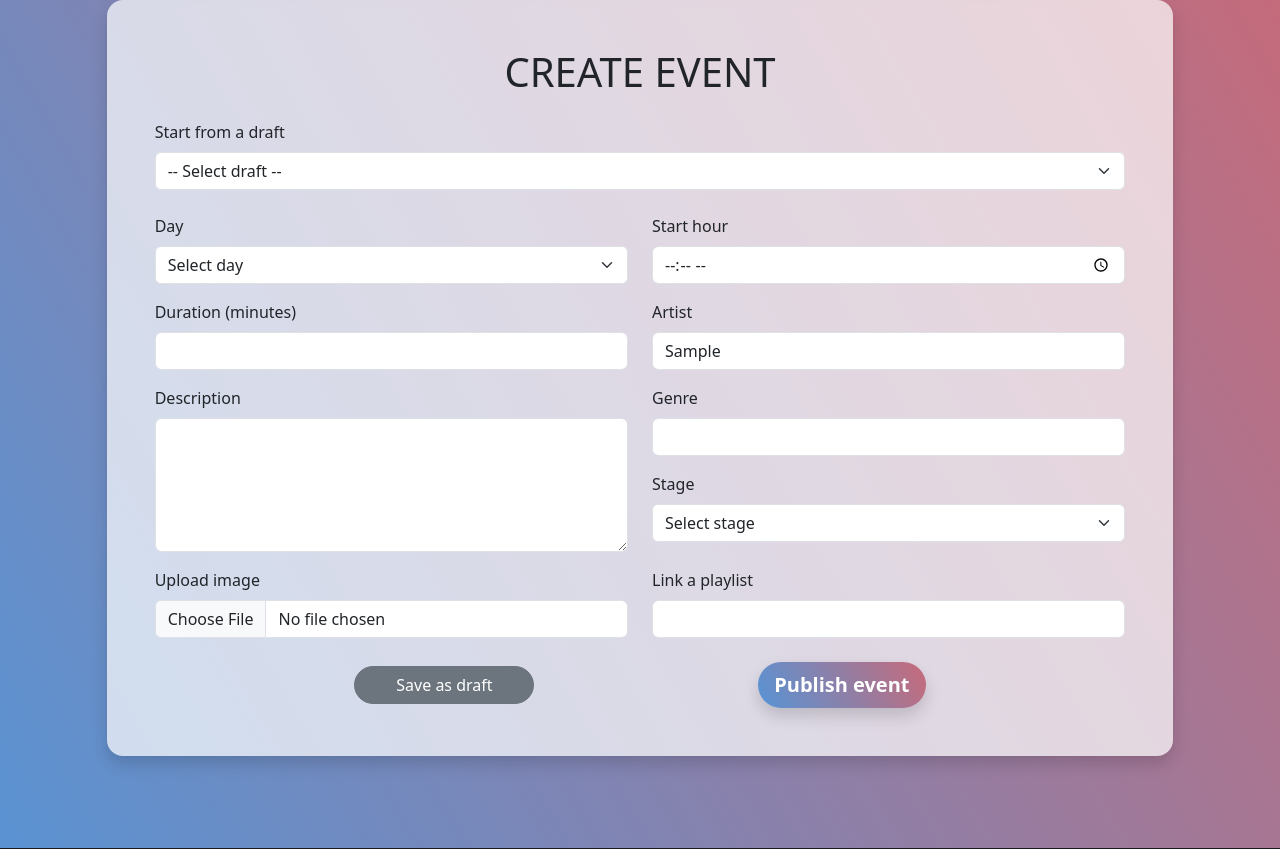
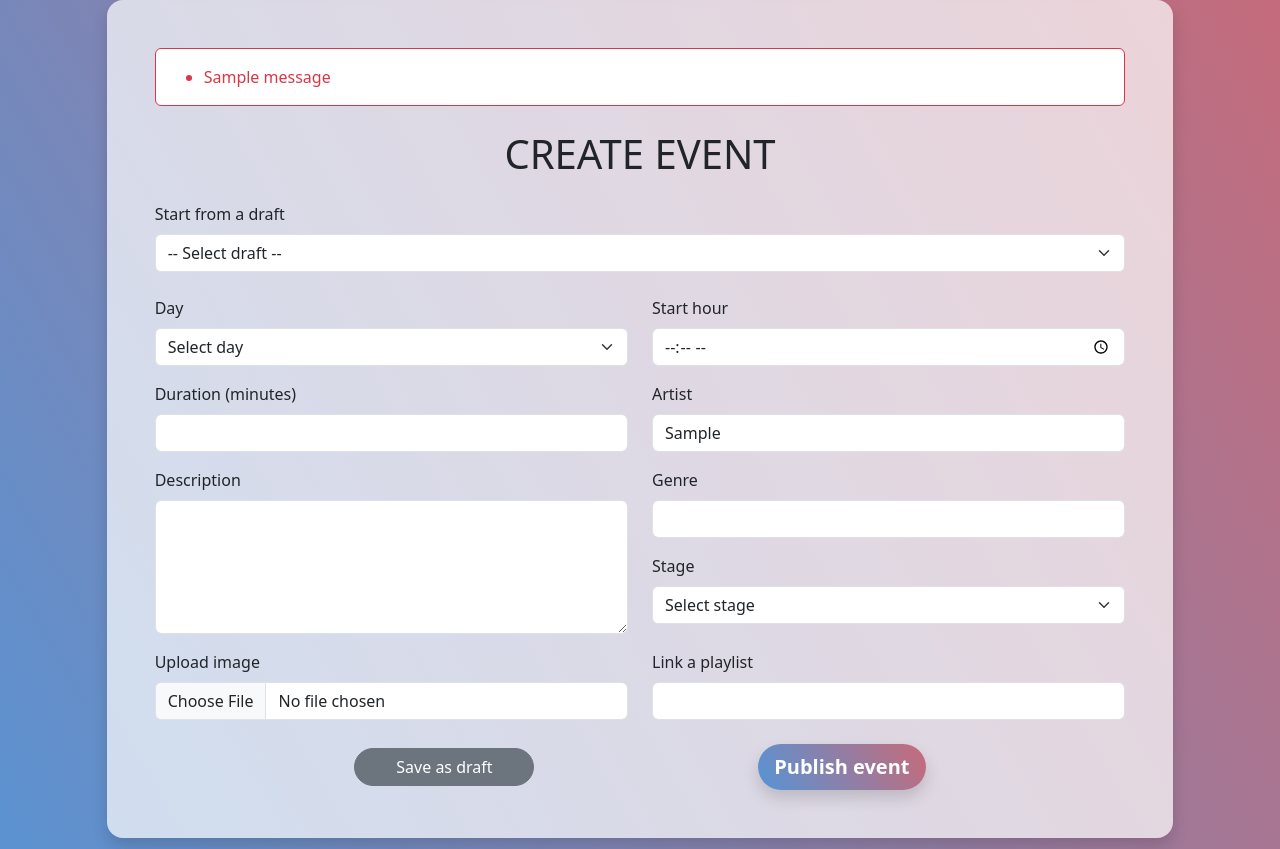
Before and after one commit to ferraroriccardo/musical-festival-website, a Flask app: template templates/create_event.html in a window 1280 px wide. Shown: the part 83-932 px from the top of the page. Run offline with Flask 3, Linux system fonts and the light colour scheme; the template is opened without the code that fills it: most values are stand-ins (such as "Sample title", 1, 10 or a date in 2020); one stand-in notice (Sample message) is shown; some libraries are stand-ins or nearby versions.

Commit message:
fix: minor

```diff
--- a/src/app.py
+++ b/src/app.py
@@ -256,7 +256,6 @@ def create_event():
         resized_image.save(upload_path)
 
         db_img_path = f"uploads/{new_filename}"
-
     if draft_id:
         success, error = spettacoli_dao.update_draft(
             draft_id, day, start_hour, duration, artist, description, playlist_link, db_img_path,
--- a/src/dao/spettacoli_dao.py
+++ b/src/dao/spettacoli_dao.py
@@ -107,6 +107,7 @@ def create_event(day, start_hour, duration, artist, description, playlist_link,
 
 def update_draft(draft_id, day, start_hour, duration, artist, description, playlist_link, img_path,
             genre, published, creator_id, stage_name):
+    print("ENTROOOOOO")
     try:
         conn = sqlite3.connect(DB_PATH, timeout=10)
         conn.row_factory = sqlite3.Row
--- a/templates/create_event.html
+++ b/templates/create_event.html
@@ -1,6 +1,29 @@
 {% extends "base.html" %}
 
 {% block content %}
+<!-- Flash messages card -->
+{% set filtered_messages = [] %}
+{% with messages = get_flashed_messages() %}
+  {% if messages %}
+    {% for message in messages %}
+      {% if message != 'Please log in to access this page.' %}
+        {% set _ = filtered_messages.append(message) %}
+      {% endif %}
+    {% endfor %}
+    {% if filtered_messages %}
+      <div class="card mb-4 border-danger">
+        <div class="card-body p-3">
+          <ul class="mb-0">
+            {% for message in filtered_messages %}
+              <li class="text-danger">{{ message }}</li>
+            {% endfor %}
+          </ul>
+        </div>
+      </div>
+    {% endif %}
+  {% endif %}
+{% endwith %}
+
 <!-- return beforeSubmit(event) sostituisce onclick="setPublished(false)" perché la il sumbit
         era troppo veloce, quindi non si faceva in tempo a modificare la variable published  -->
 <form action="/create_event" method="POST" enctype="multipart/form-data" id="eventForm"
```
Also changed, not shown: todo.txt (+5 -7 lines), musical_festival.db.
